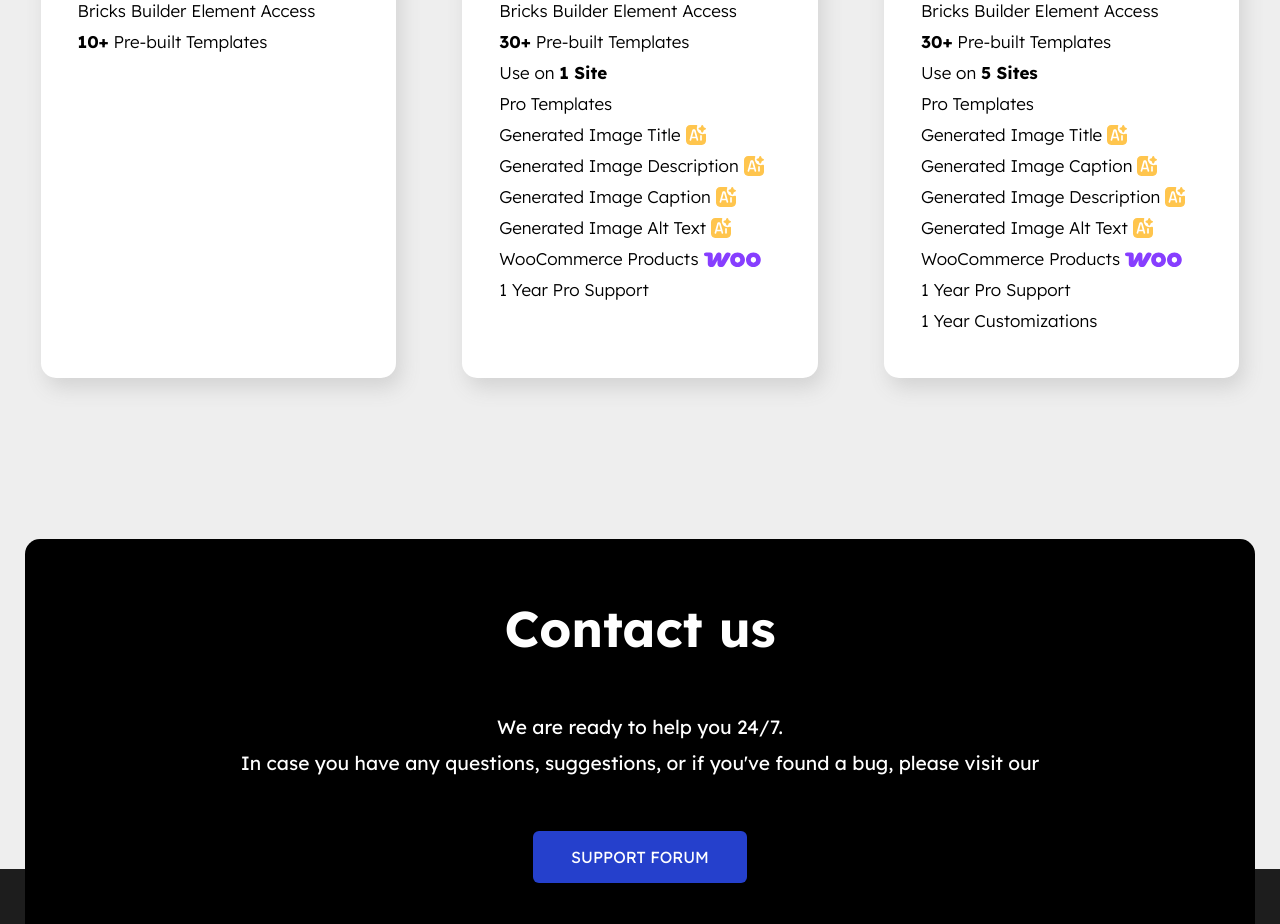
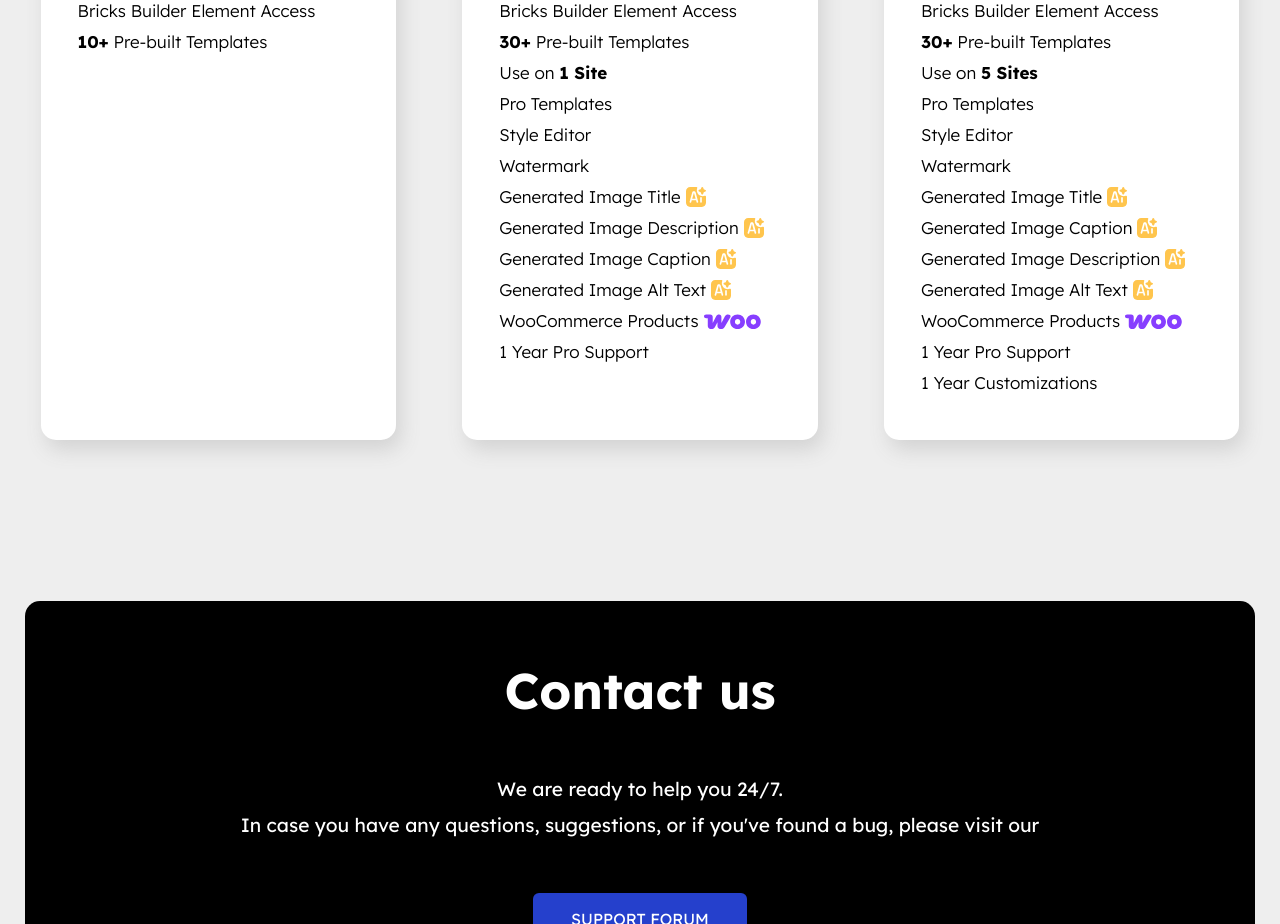
Before and after one commit to GrigorHarutyunian/regallery, a React (Vite) app: page / in a window 1280 px wide. Shown: the part 6920-7844 px from the top of the page. Built offline with nearby package versions, Linux system fonts and the light colour scheme.

Commit message:
Add to pricing list "Style Editor"

```diff
--- a/src/components/pricing/pricing-data.tsx
+++ b/src/components/pricing/pricing-data.tsx
@@ -46,6 +46,8 @@ const pricingData: { [key: number]: PricingDTO } = {
       <><strong className="bold__list">30+</strong> Pre-built Templates</>,
       <>Use on <strong className="bold__list">1 Site</strong></>,
       "Pro Templates",
+      "Style Editor",
+      "Watermark",
       <>Generated Image Title{ai_icon}</>,
       <>Generated Image Description{ai_icon}</>,
       <>Generated Image Caption{ai_icon}</>,
@@ -77,6 +79,8 @@ const pricingData: { [key: number]: PricingDTO } = {
       <><strong className="bold__list">30+</strong> Pre-built Templates</>,
       <>Use on <strong className="bold__list">5 Sites</strong></>,
       "Pro Templates",
+      "Style Editor",
+      "Watermark",
       <>Generated Image Title{ai_icon}</>,
       <>Generated Image Caption{ai_icon}</>,
       <>Generated Image Description{ai_icon}</>,
```
